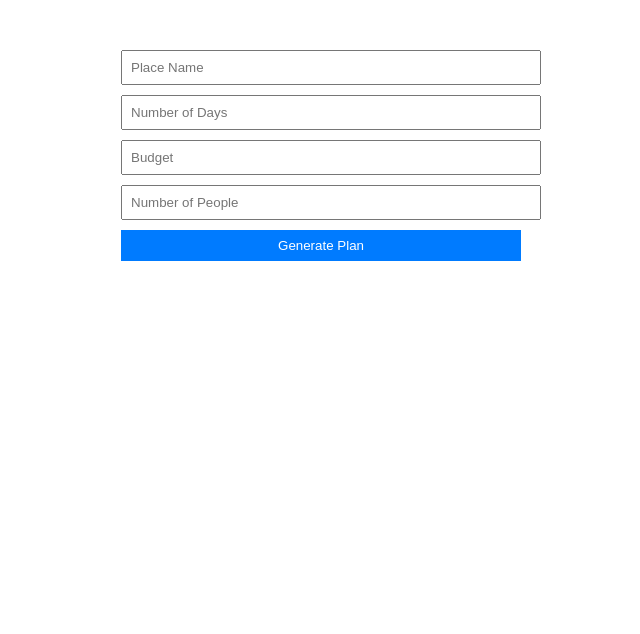
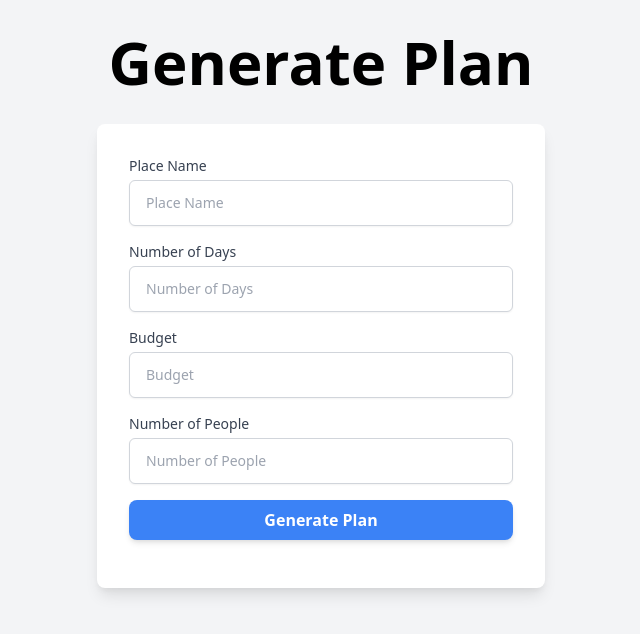
Before and after one commit to SnehaDeshmukh28/Recursion5-Brewing_JavaScript, a Flask app: page /make-plan in a window 1280 px wide. Shown: the top 634 px of the page, without its empty margins (319-959 px from the left). Run offline with Flask 3, Linux system fonts and the light colour scheme.

Commit message:
css added

```diff
--- a/templates/plan.html
+++ b/templates/plan.html
@@ -1,68 +1,63 @@
 <!DOCTYPE html>
 <html lang="en">
+
 <head>
   <meta charset="UTF-8">
   <meta name="viewport" content="width=device-width, initial-scale=1.0">
   <title>Travel Plan Generator</title>
+  <link href="https://cdn.jsdelivr.net/npm/tailwindcss@2.2.19/dist/tailwind.min.css" rel="stylesheet">
   <style>
-    body {
-      font-family: Arial, sans-serif;
-    }
-    .form-container {
-      max-width: 400px;
-      margin: 50px auto;
-    }
-    .form-container input,
-    .form-container button {
-      display: block;
-      width: 100%;
-      margin-bottom: 10px;
-      padding: 8px;
-    }
-    .form-container button {
-      background-color: #007bff;
-      color: #fff;
-      border: none;
-      cursor: pointer;
-    }
-    .response-container {
-      margin-top: 20px;
-    }
     .loader {
-      border: 3px solid #f3f3f3;
-      border-top: 3px solid #007bff;
+      border: 4px solid #f3f3f3;
+      border-top: 4px solid #3498db;
       border-radius: 50%;
-      width: 20px;
-      height: 20px;
+      width: 30px;
+      height: 30px;
       animation: spin 1s linear infinite;
-      margin: 20px auto;
       display: none; /* Initially hidden */
     }
+
     @keyframes spin {
       0% { transform: rotate(0deg); }
       100% { transform: rotate(360deg); }
     }
   </style>
 </head>
-<body>
-  <div class="form-container">
-    <form id="travelForm">
-      <input type="text" id="locationName" placeholder="Place Name" required>
-      <input type="number" id="days" placeholder="Number of Days" required>
-      <input type="number" id="budget" placeholder="Budget" required>
-      <input type="number" id="people" placeholder="Number of People" required>
-      <button type="submit" id="generateBtn">Generate Plan</button>
-    </form>
-  </div>
-  <div class="loader" id="loader"></div>
-  <div class="response-container">
-    <p id="response"></p>
+
+<body class="bg-gray-100">
+  <h1 class="text-center text-6xl mt-8 font-bold">Generate Plan</h1>
+  <div class="flex justify-center mt-8">
+    <div class="w-full max-w-md bg-white p-8 rounded-lg shadow-lg">
+      <form id="travelForm" class="space-y-4">
+        <div>
+          <label for="locationName" class="block text-sm font-medium text-gray-700">Place Name</label>
+          <input type="text" id="locationName" class="mt-1 py-3 px-4 border block w-full border-gray-300 rounded-md shadow-sm focus:ring-indigo-500 focus:border-indigo-500 sm:text-sm" placeholder="Place Name" required>
+        </div>
+        <div>
+          <label for="days" class="block text-sm font-medium text-gray-700">Number of Days</label>
+          <input type="number" id="days" class="mt-1 py-3 px-4 border block w-full border-gray-300 rounded-md shadow-sm focus:ring-indigo-500 focus:border-indigo-500 sm:text-sm" placeholder="Number of Days" required>
+        </div>
+        <div>
+          <label for="budget" class="block text-sm font-medium text-gray-700">Budget</label>
+          <input type="number" id="budget" class="mt-1 py-3 px-4 border block w-full border-gray-300 rounded-md shadow-sm focus:ring-indigo-500 focus:border-indigo-500 sm:text-sm" placeholder="Budget" required>
+        </div>
+        <div>
+          <label for="people" class="block text-sm font-medium text-gray-700">Number of People</label>
+          <input type="number" id="people" class="mt-1 py-3 px-4 border block w-full border-gray-300 rounded-md shadow-sm focus:ring-indigo-500 focus:border-indigo-500 sm:text-sm" placeholder="Number of People" required>
+        </div>
+        <button type="submit" id="generateBtn" class="w-full py-2 px-4 mt-4 bg-blue-500 hover:bg-blue-600 text-white font-semibold rounded-lg shadow-md focus:outline-none focus:ring-2 focus:ring-blue-500 focus:ring-opacity-50">Generate Plan</button>
+      </form>
+      <div id="loader" class="mt-4 loader"></div>
+      <div class="mt-4 response-container">
+        <p id="response" class="text-gray-800"></p>
+      </div>
+    </div>
   </div>
 
   <script>
     const loader = document.getElementById("loader");
 
-    document.getElementById("travelForm").addEventListener("submit", function (e) {
+    document.getElementById("travelForm").addEventListener("submit", function(e) {
       e.preventDefault();
       showLoader();
       generateText(document.getElementById("locationName").value);
@@ -74,8 +69,8 @@
       const days = document.getElementById("days").value;
 
       fetch(
-        `http://127.0.0.1:5000/gemini?location_name=${locationName}&budget=${budget}&people=${people}&days=${days}`
-      )
+          `http://127.0.0.1:5000/gemini?location_name=${locationName}&budget=${budget}&people=${people}&days=${days}`
+        )
         .then((response) => response.json())
         .then((data) => {
           hideLoader();
@@ -105,4 +100,5 @@
     }
   </script>
 </body>
+
 </html>
```
Also changed, not shown: static/map.html (+18 -18 lines), templates/home.html (+17 -1 lines), templates/upload.html (+114 -4 lines).
